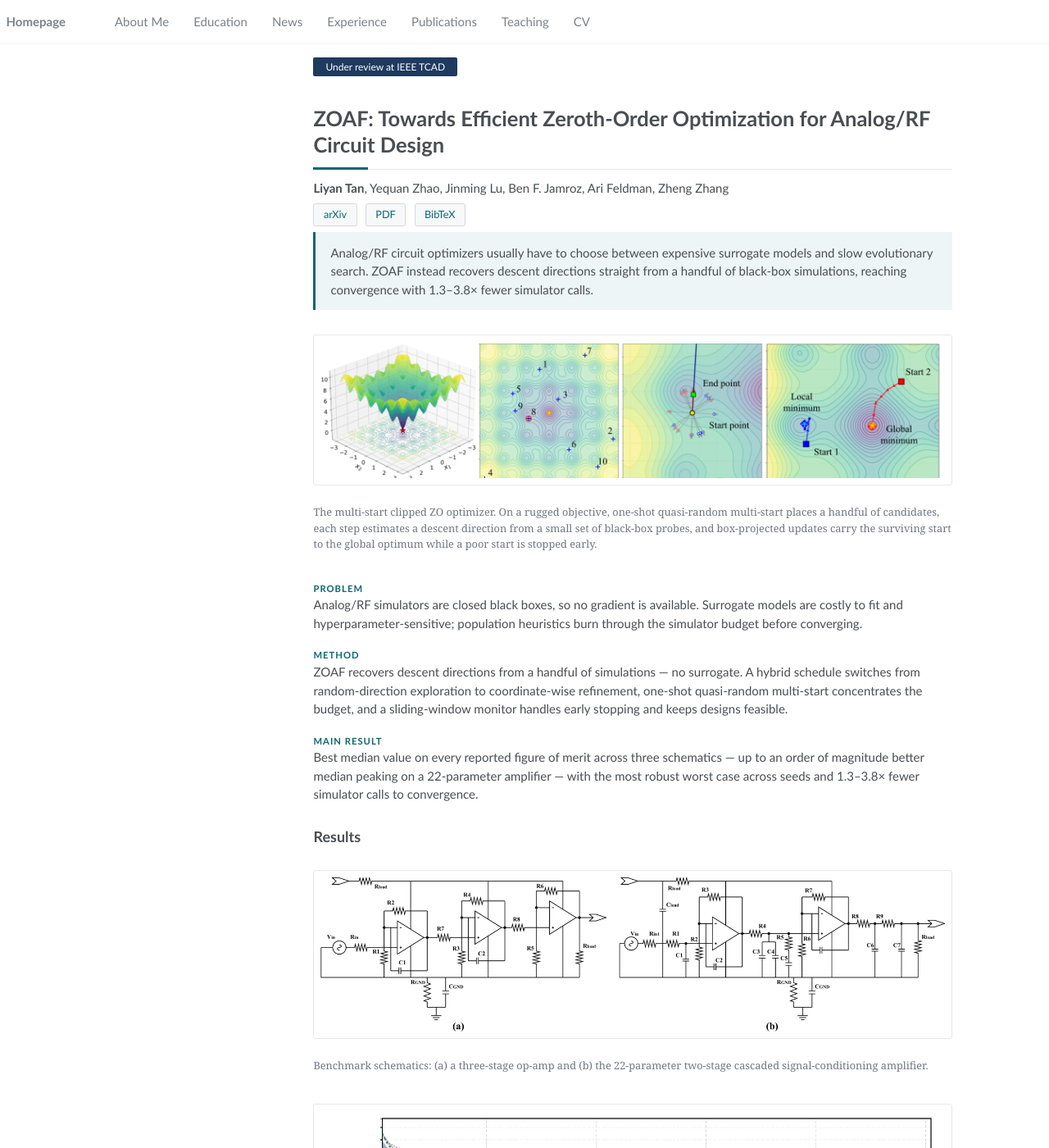
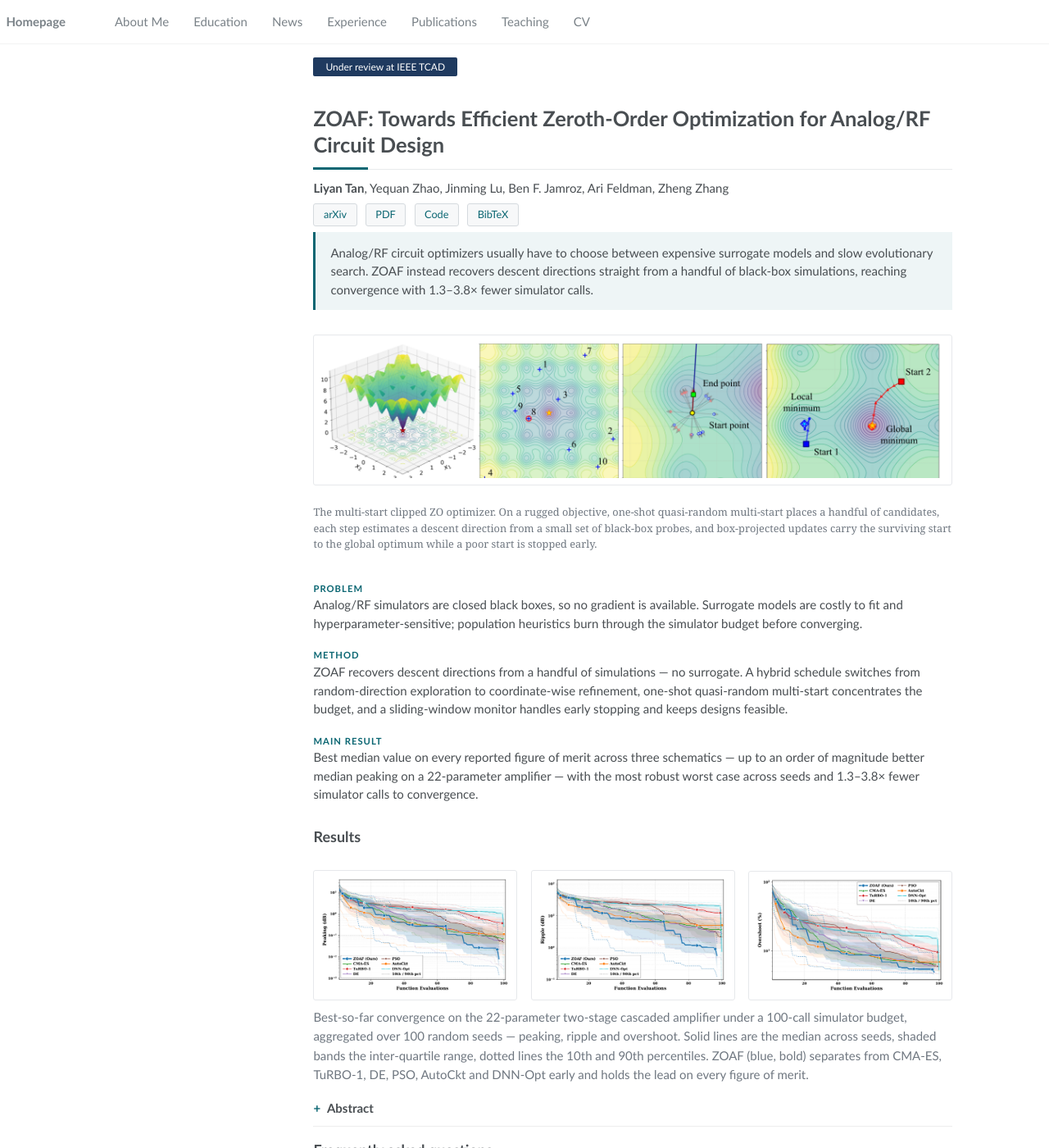
Before and after one commit to LiyanTan111/LiyanTan111.github.io, a Jekyll site: the page built from _pages/papers/zoaf.md, in a window 1280 px wide and 1400 px high. Shown: the whole window at 82% size. Built offline with Jekyll 4.4.1, drawn with Linux system fonts in a browser that asks for light colours; some of the changed text lies outside the part shown.

Commit message:
ZOAF convergence figures and code link, project-page links, cap card image height

```diff
--- a/_includes/head/custom.html
+++ b/_includes/head/custom.html
@@ -1,6 +1,7 @@
 <link rel="apple-touch-icon" sizes="180x180" href="{{ site.baseurl }}/images/apple-touch-icon.png">
 <link rel="icon" type="image/png" sizes="32x32" href="{{ site.baseurl }}/images/favicon-32x32.png">
 <link rel="icon" type="image/png" sizes="16x16" href="{{ site.baseurl }}/images/favicon-16x16.png">
+<link rel="shortcut icon" href="{{ site.baseurl }}/favicon.ico">
 <link rel="manifest" href="{{ site.baseurl }}/images/site.webmanifest">
 
 <meta name="msapplication-TileColor" content="#000000">
--- a/_pages/papers/zoaf.md
+++ b/_pages/papers/zoaf.md
@@ -17,6 +17,7 @@ paper:
   date: "2026-06-01"
   arxiv: "2606.02869"
   doi: "10.48550/arXiv.2606.02869"
+  code: "https://github.com/LiyanTan111/ZOAF"
   tldr: "Analog/RF circuit optimizers usually have to choose between expensive surrogate models and slow evolutionary search. ZOAF instead recovers descent directions straight from a handful of black-box simulations, reaching convergence with 1.3–3.8× fewer simulator calls."
   problem: "Analog/RF simulators are closed black boxes, so no gradient is available. Surrogate models are costly to fit and hyperparameter-sensitive; population heuristics burn through the simulator budget before converging."
   method: "ZOAF recovers descent directions from a handful of simulations — no surrogate. A hybrid schedule switches from random-direction exploration to coordinate-wise refinement, one-shot quasi-random multi-start concentrates the budget, and a sliding-window monitor handles early stopping and keeps designs feasible."
@@ -52,12 +53,9 @@ paper:
 
 ## Results
 
-<figure class="paper-fig">
-  <img src="{{ site.baseurl }}/images/papers/zoaf-circuits.png" alt="Schematics of a three-stage op-amp and a two-stage cascaded amplifier">
-  <figcaption>Benchmark schematics: (a) a three-stage op-amp and (b) the 22-parameter two-stage cascaded signal-conditioning amplifier.</figcaption>
-</figure>
-
-<figure class="paper-fig">
-  <img src="{{ site.baseurl }}/images/papers/zoaf-convergence.png" alt="Best-so-far peaking versus number of simulator calls for ZOAF and six baselines">
-  <figcaption>Best-so-far peaking on the 22-parameter amplifier under a 100-call simulator budget, median over 100 random seeds. ZOAF (blue) separates from CMA-ES, TuRBO-1, DE, PSO, AutoCkt and DNN-Opt early and ends roughly an order of magnitude lower.</figcaption>
-</figure>
+<div class="fig-row fig-row--3">
+  <div><img src="{{ site.baseurl }}/images/papers/zoaf-peaking.png" alt="Best-so-far peaking versus simulator calls"></div>
+  <div><img src="{{ site.baseurl }}/images/papers/zoaf-ripple.png" alt="Best-so-far ripple versus simulator calls"></div>
+  <div><img src="{{ site.baseurl }}/images/papers/zoaf-overshoot.png" alt="Best-so-far overshoot versus simulator calls"></div>
+</div>
+<p class="fig-caption">Best-so-far convergence on the 22-parameter two-stage cascaded amplifier under a 100-call simulator budget, aggregated over 100 random seeds — peaking, ripple and overshoot. Solid lines are the median across seeds, shaded bands the inter-quartile range, dotted lines the 10th and 90th percentiles. ZOAF (blue, bold) separates from CMA-ES, TuRBO-1, DE, PSO, AutoCkt and DNN-Opt early and holds the lead on every figure of merit.</p>
--- a/assets/css/main.scss
+++ b/assets/css/main.scss
@@ -56,9 +56,12 @@
         width: 100%;
         order: 2;
         img {
+            display: block;             /* 角标独占一行，不会挤到图旁边 */
             max-width: 400px;
+            max-height: 175px;          /* 高瘦的图不至于比别的卡片大一圈 */
+            width: auto;
             box-shadow: 3px 3px 6px #888;
-            object-fit: cover;
+            object-fit: contain;
         }
     }
 
@@ -353,3 +356,20 @@ a:hover { color: mix(#000, $accent, 22%); }
 
 .dpos { color: #1a7f4b; font-size: .9em; }
 .dneg { color: #b03a2e; font-size: .9em; }
+
+
+/* 三图并排 */
+.fig-row--3 > div { flex: 1 1 180px; }
+
+/* 首页：一作论文的项目页入口 */
+.project-link {
+    display: inline-block;
+    margin-top: .55em;
+    padding: .12em .7em;
+    font-size: .8em;
+    border: 1px solid #0a6672;
+    border-radius: 3px;
+    color: #0a6672 !important;
+    text-decoration: none !important;
+}
+.project-link:hover { background: #0a6672; color: #fff !important; }
```
Also changed, not shown: _pages/about.md (+4 -0 lines), favicon.ico (added), images/papers/zoaf-overshoot.png (added), images/papers/zoaf-peaking.png (added), images/papers/zoaf-ripple.png (added).
